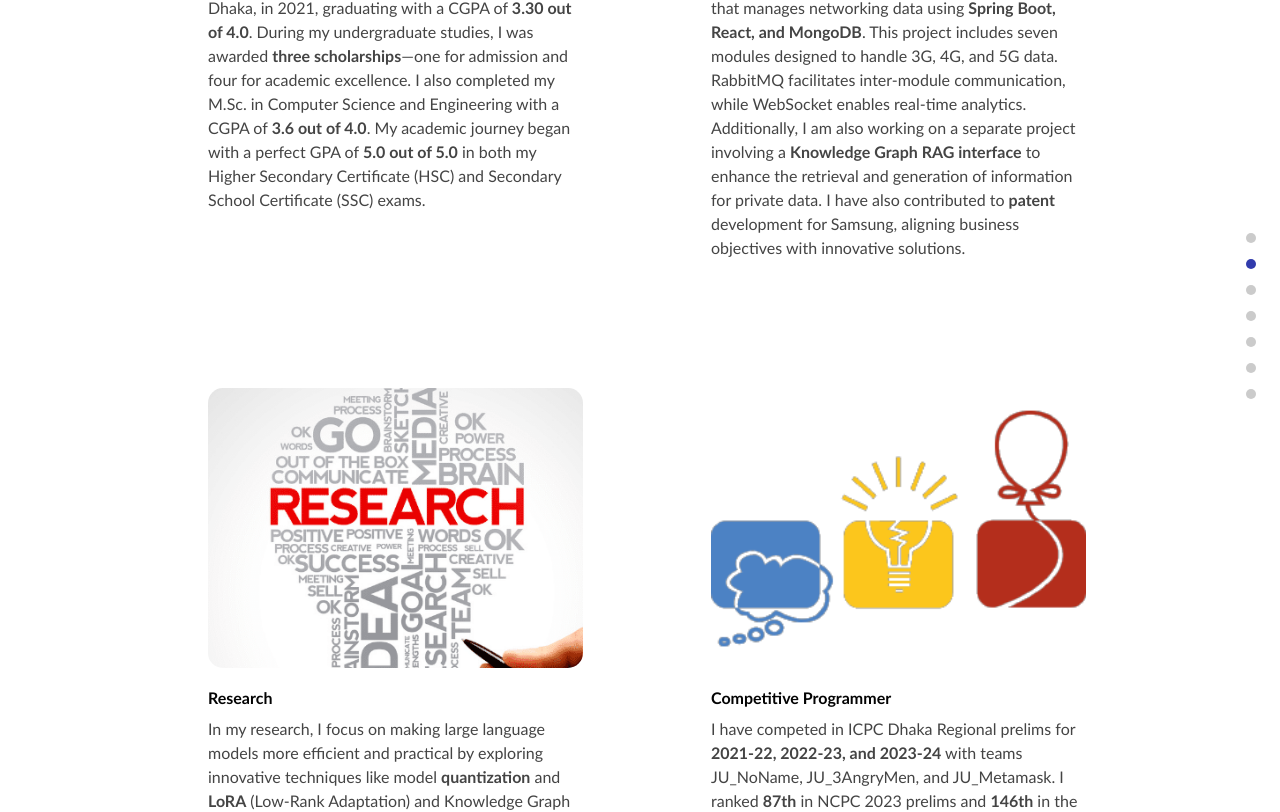
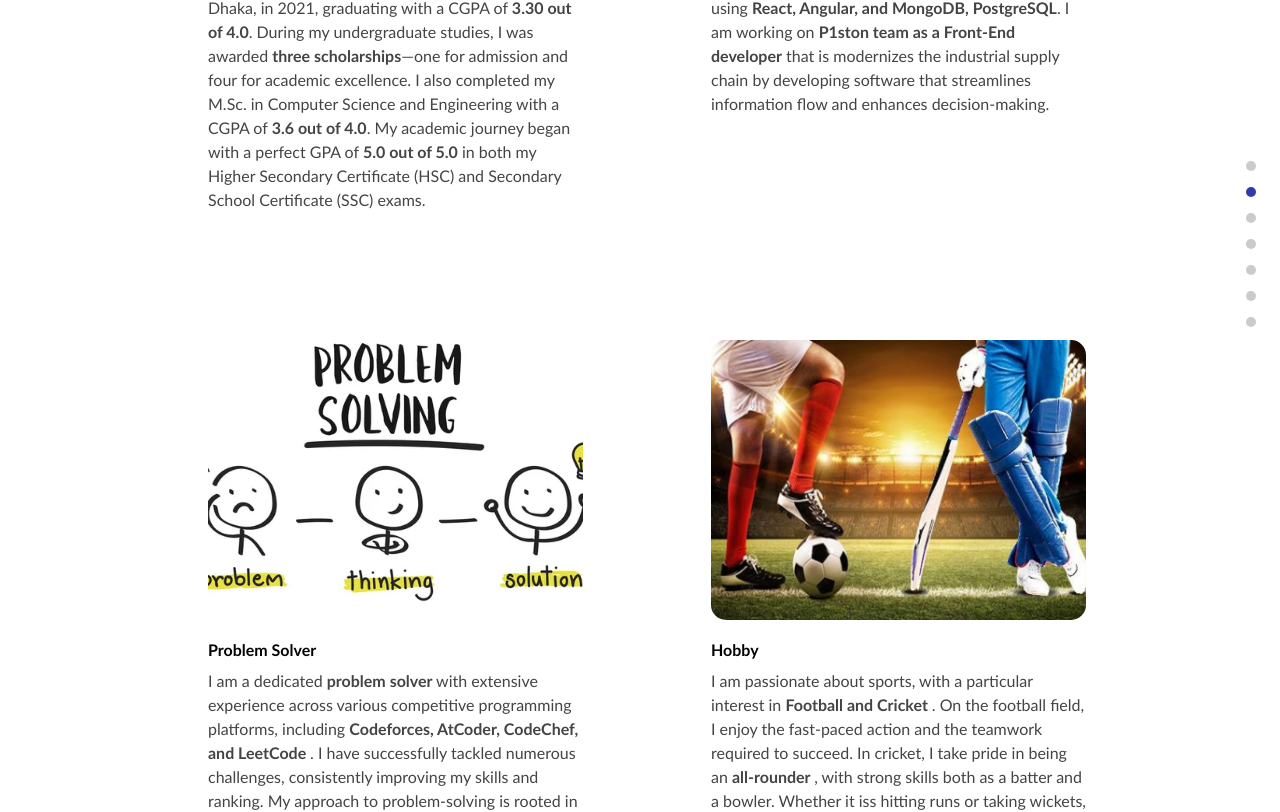
Before and after one commit to ahbayazid342/bayazidPortfolio, a React (Create React App) app: page / in a window 1280 px wide. Shown: the part 1517-2329 px from the top of the page. Built offline with nearby package versions, Linux system fonts and the light colour scheme.

Commit message:
refactoring about section

```diff
--- a/src/container/About/About.jsx
+++ b/src/container/About/About.jsx
@@ -6,8 +6,8 @@ import "./About.scss";
 
 import img1 from "../../assets/education.png";
 import img2 from "../../assets/SW.jpg";
-import img3 from "../../assets/research.png";
-import img4 from "../../assets/icpc.png";
+import img3 from "../../assets/problemSolving.jpg";
+import img4 from "../../assets/hobby.jpg";
 
 const abouts = [
   {
@@ -19,19 +19,19 @@ const abouts = [
   {
     title: "Software Engineer",
     description:
-      "As a Software Engineer at Samsung R&D Institute Bangladesh, I work on an internal web-based project that manages networking data using <strong>Spring Boot, React, and MongoDB</strong>. This project includes seven modules designed to handle 3G, 4G, and 5G data. RabbitMQ facilitates inter-module communication, while WebSocket enables real-time analytics. Additionally, I am also working on a separate project involving a <strong>Knowledge Graph RAG interface</strong> to enhance the retrieval and generation of information for private data. I have also contributed to <strong>patent</strong> development for Samsung, aligning business objectives with innovative solutions.",
+      "As a Software Engineer at Kaz Software, Dhaka, Bangladesh, I work on an internal web-based project using <strong> React, Angular, and MongoDB, PostgreSQL</strong>. I am working on <strong> P1ston team  as a Front-End developer</strong> that is modernizes the industrial supply chain by developing software that streamlines information flow and enhances decision-making.",
     imgUrl: img2,
   },
   {
-    title: "Research",
+    title: "Problem Solver",
     description:
-      "In my research, I focus on making large language models more efficient and practical by exploring innovative techniques like model <strong>quantization</strong> and <strong>LoRA</strong> (Low-Rank Adaptation) and Knowledge Graph <strong>RAG</strong>. My goal is to enhance how these models perform, making them more useful for both private and public data in real-world applications. I have been working with the <strong>LLaMA 2</strong> and <strong>LLaMA 3</strong> models to develop and test proof-of-concept solutions, pushing the boundaries of what these models can achieve. I’m also involved in developing patents related to <strong>camera photography (enhance photo quality)</strong> using <strong>generative AI</strong>. This work is about pushing the envelope in how we capture and create images with higher quality details, blending cutting-edge technology with creative solutions.",
+      "I am a dedicated <strong> problem solver </strong> with extensive experience across various competitive programming platforms, including <strong> Codeforces, AtCoder, CodeChef, and LeetCode </strong>. I have successfully tackled numerous challenges, consistently improving my skills and ranking. My approach to problem-solving is rooted in <strong> analytical thinking, algorithmic efficiency, and a deep understanding of data structures </strong>. I am passionate about learning and growing in the field of competitive programming, always striving to stay ahead of the curve and apply my knowledge to real-world scenarios.",
     imgUrl: img3,
   },
   {
-    title: "Competitive Programmer",
+    title: "Hobby",
     description:
-      'I have competed in ICPC Dhaka Regional prelims for <strong>2021-22, 2022-23, and 2023-24</strong> with teams JU_NoName, JU_3AngryMen, and JU_Metamask. I ranked <strong>87th</strong> in NCPC 2023 prelims and <strong>146th</strong> in the onsite contest with team JU_Anirbaaan. Notable achievements include <strong>16th</strong> in the MBSTU Inter Department Programming Contest 2021 with team JU_darkMatter and a <strong>Bronze Medal</strong> in the research based University Physics Competition 2021.My highest ratings are <strong>1568 on Codeforces</strong> (Specialist, handle: <a href="https://codeforces.com/profile/Mahim" target="_blank" rel="noopener noreferrer">Mahim</a>) and <strong>1916 on CodeChef</strong> (4*, handle: <a href="https://www.codechef.com/users/mahim47" target="_blank" rel="noopener noreferrer">mahim47</a>). I’ve participated in over 180 online and 10 onsite contests, solving 1500+ problems (profile: <a href="https://www.stopstalk.com/user/profile/Mahim" target="_blank" rel="noopener noreferrer">Mahim</a>). I also organized and judged programming contests at Jahangirnagar University.',
+      "I am passionate about sports, with a particular interest in <strong> Football and Cricket </strong>. On the football field, I enjoy the fast-paced action and the teamwork required to succeed. In cricket, I take pride in being an <strong> all-rounder </strong>, with strong skills both as a batter and a bowler. Whether it iss hitting runs or taking wickets, I relish the challenge and strategy involved in every game. Playing these sports keeps me physically active and sharpens my ability to think quickly and work as part of a team. Beyond the field, these experiences have also taught me valuable lessons in leadership, resilience, and perseverance.",
     imgUrl: img4,
   },
 ];
```
Also changed, not shown: src/assets/hobby.jpg (added), src/assets/problemSolving.jpg (added).
